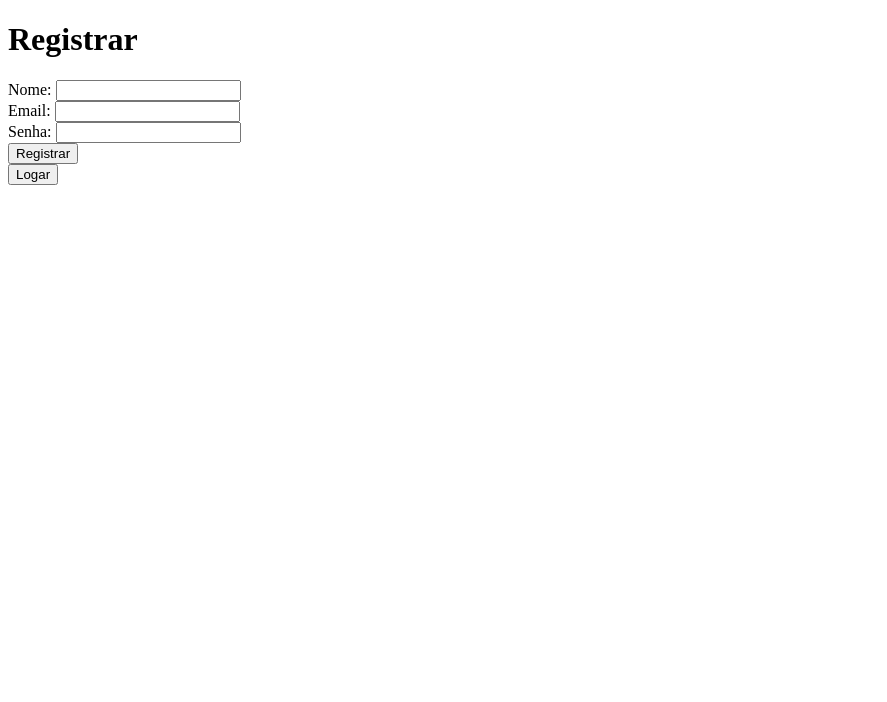
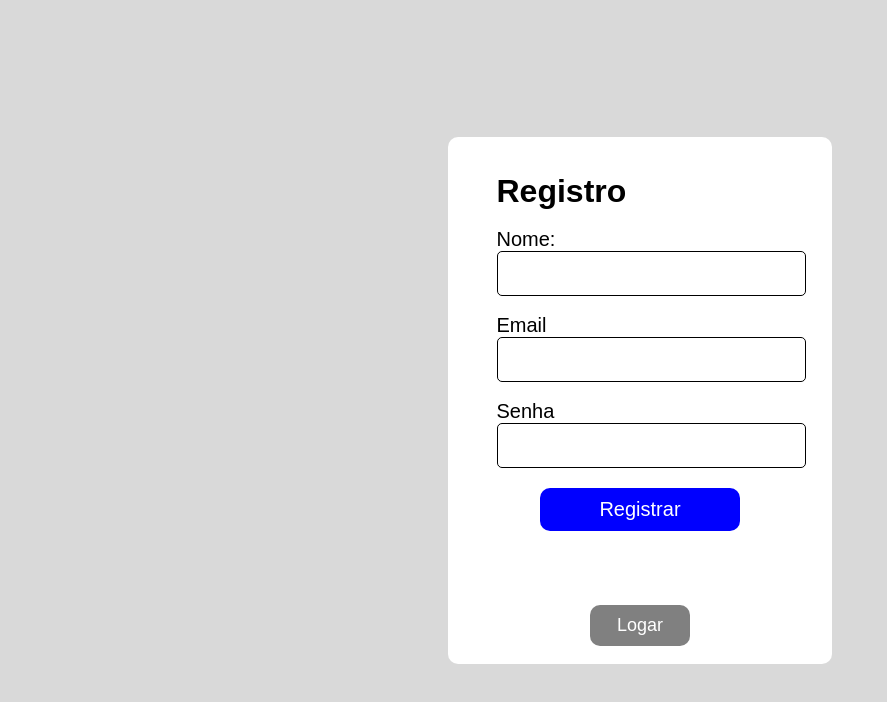
Before and after one commit to Raldiney086/Formulario-com-node, a website: page registro.html in a window 1280 px wide. Shown: the whole page, without its empty margins (0-887 px from the left). Drawn offline with Linux system fonts and the light colour scheme.

Commit message:
tudo certo

```diff
--- /dev/null
+++ b/public/style.css
@@ -0,0 +1,80 @@
+*{
+    margin: 0;
+    padding: 0;
+    font-family: sans-serif;
+
+}
+
+body{
+    width: 100%;
+    height: 100vh;
+background-color: #d9d9d9;
+display: flex;
+justify-content: center;
+align-items: center;
+flex-direction: column;
+
+}
+
+body > div{
+    width: 30%;
+    min-height: 50vh;
+    background-color: #FFF;
+    color: black;
+    border-radius: 10px;
+
+    display: flex;
+    justify-content: center;
+    align-items: center;
+    flex-direction: column;
+
+
+}
+
+form div{
+    display: flex;
+    justify-content: center;
+    align-items: flex-start;
+    flex-direction: column;
+    font-size: 20px;
+}
+
+
+form div:last-of-type{
+    display: flex;
+    flex-direction: row;
+    margin: 20px auto;
+    gap: 30px;
+
+}
+
+form div:last-of-type button{
+    font-size: 20px;
+    border: none;
+    padding: 10px;
+    background-color: blue;
+    color: #FFF;
+    border-radius: 10px;
+    min-width: 200px;
+}
+
+.registro{
+    font-size: 18px;
+    padding: 5px;
+    border: none;
+    padding: 10px;
+    background-color: gray;
+    color: #fff;
+
+    border-radius: 10px;
+    min-width: 100px;
+}
+
+input{
+    width: 100%;
+    border: black solid 1.5px;
+    border-radius: 5px;
+    text-align: center;
+    font-size: 20px;
+    padding: 10px;
+}
--- a/registro.html
+++ b/registro.html
@@ -4,34 +4,64 @@
         <meta charset="UTF-8">
         <meta name="viewport" content="width=device-width, initial-scale=1.0">
         <title>Registrar</title>
+        <link rel="stylesheet" href="style.css">
     </head>
+
+
     <body>
 
+        <div>
             <form action="/submit" method="post">
-            <h1>Registrar</h1>
+                <br><br>
+
+                <h1>Registro</h1>
+                <br>
+
                 <div>
                     <label for="name">Nome:</label>
                     <input type="text" id="nome" name="nome" required>
                 </div>
+                <br>
 
                 <div>
 
-                <label for="email">Email:</label>
+                    <label for="email">Email</label>
                     <input type="email" id="email" name="email" required>
 
                 </div>
 
+                <br>
+
                 <div>
-                <label for="senha">Senha:</label>
+                    <label for="senha">Senha</label>
                     <input type="text" name="senha" id="senha" required>
                 </div>
 
+                <div>
+
                     <button type="submit">Registrar</button>
+
+                </div>
+
             </form>
 
+
+            <br><br><br>
+
+
+
+
             <form action="/log" method="get">
-            <button type="submit">Logar</button>
+                <button class="registro" type="submit">Logar</button>
             </form>
 
+            <br>
+
+
+
+
+        </div>
+
     </body>
+
 </html>
```
Also changed, not shown: formulario.html (+27 -3 lines), logado.html (+1 -0 lines), server.js (+16 -21 lines). Lines whose indentation alone changed are shown as unchanged.
